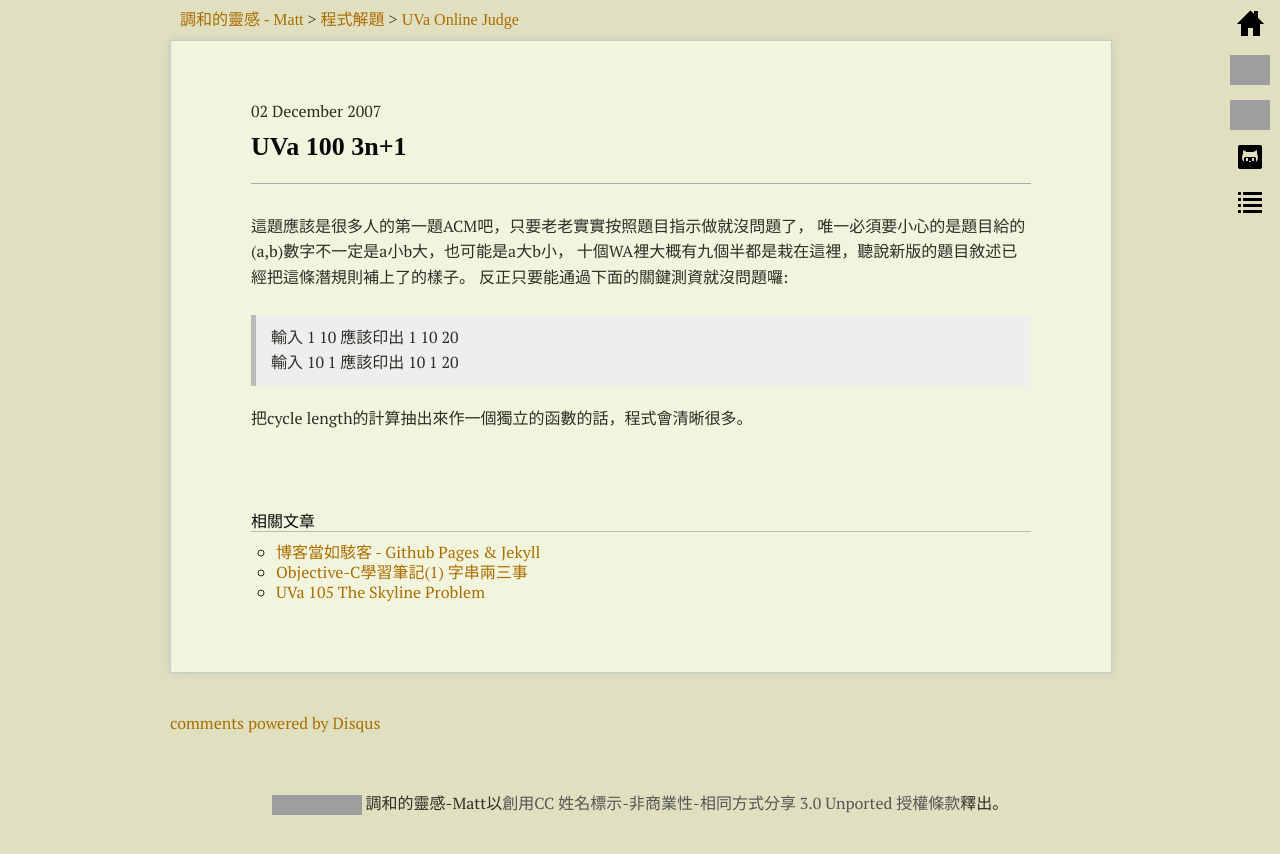
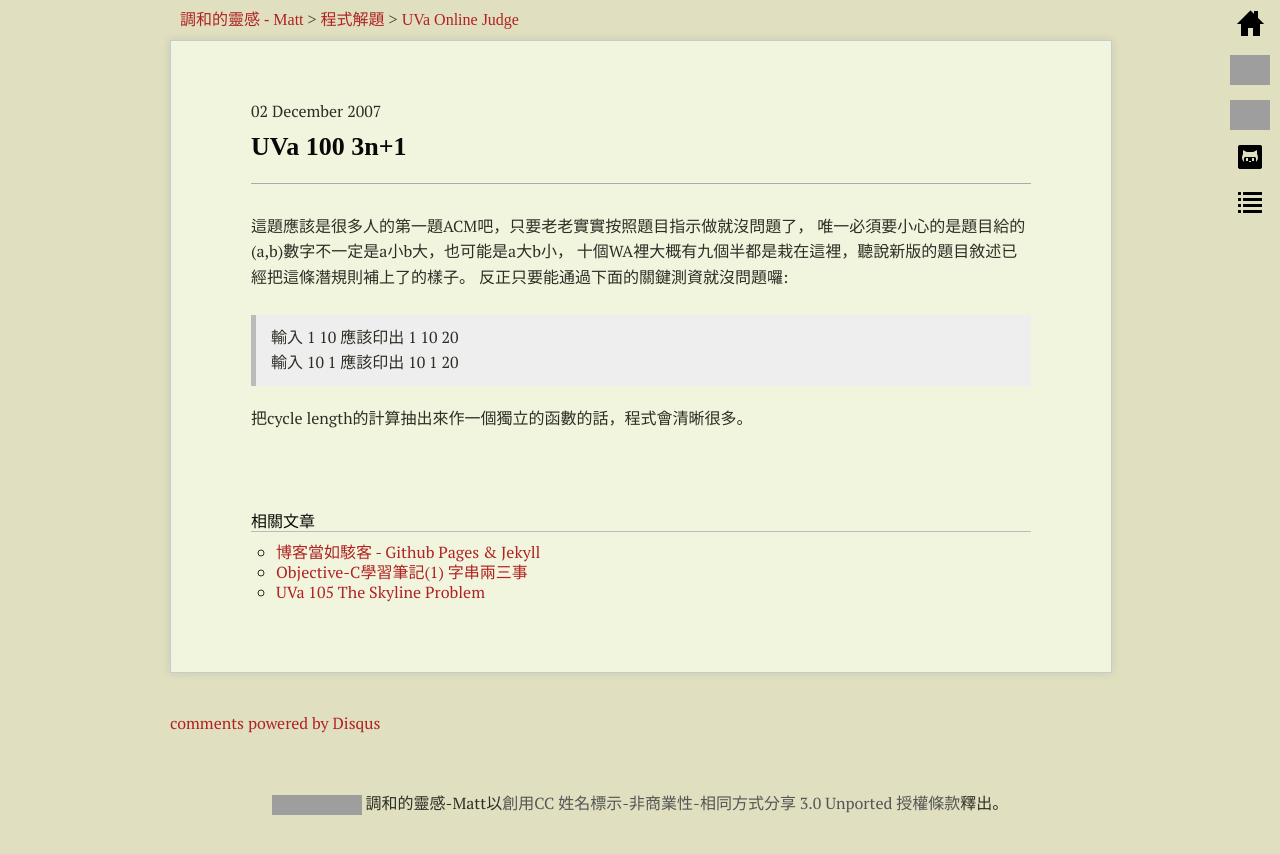
Before and after one commit to sndnvaps/sndnvaps.github.io, a Jekyll site: the page built from _posts/UVa/2007-12-02-uva-100-3n+1.md, in a window 1280 px wide. Shown: the top 854 px of the page. Built offline with Jekyll 4.4.1, drawn with Linux system fonts in a browser that asks for light colours; Markdown is read by kramdown in place of the engine named in the settings; comment, search, counter and statistics services are not loaded; grey boxes are pictures that could not be loaded.

Commit message:
Link Color

```diff
--- a/_layouts/post.html
+++ b/_layouts/post.html
@@ -11,8 +11,8 @@
 
   <style type="text/css">
   body { font-family: 'PT Serif'; background-color:#E0DFC0; font-size: 16px; color: #2D2E25;}
-  body a { color: #AA6D00; }
-  body a:hover { color:#AA914B; }
+  body a { color: #AF2323; }
+  body a:hover { color:#AA6D00; }
   .post {
     background-color:#F2F5DE;
     box-shadow: 0 1px 0 rgba(255, 255, 255, 0),0 0 10px rgba(0, 0, 0, 0.1);
```
